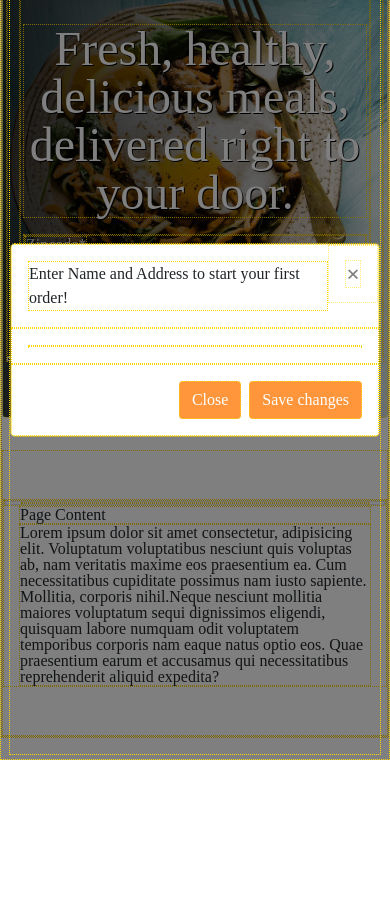
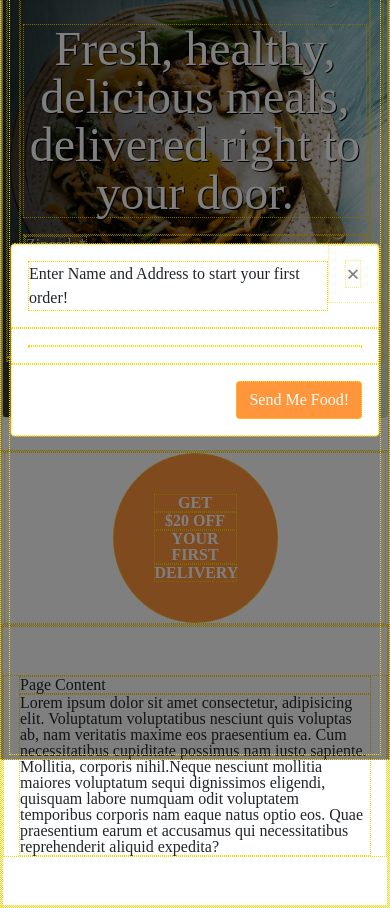
Before and after one commit to adamnorton2024/landing_topmunch, a plain HTML site: page index.html in a window 390 px wide. Both pictures are taken after a click on the button "Next". Shown: the part 84-992 px from the top of the page. Before the commit the page ends 844 px from the top, so only its background shows below. Drawn offline with nearby package versions, Linux system fonts and the light colour scheme.

Commit message:
coupon is responsive on all screen sizes.

```diff
--- a/assets/css/style.css
+++ b/assets/css/style.css
@@ -33,12 +33,12 @@ label {
     background-position-y: top;
 }
 
-.btn, .sale {
+.btn, .sale,  .sale-mobile{
     color: white;
     background-color: rgb(255, 150, 60);
 }
 
-.sale {
+.sale, .sale-mobile {
     padding: 2.5em;
     font-weight: bold;
     font-size: 1.02;
@@ -96,4 +96,8 @@ label {
         height: 100vh;
     }
 
+    .sale {
+        display: none;
+    }
+
  }
--- a/index.html
+++ b/index.html
@@ -40,7 +40,7 @@
                         </form>
 
                     </div>
-                    <div class="col border d-flex flex-column align-items-end">
+                    <div class="col d-flex flex-column align-items-end">
                         <div class="col d-flex align-items-end justify-content-end">
                             <div class="sale text-center rounded-circle">
                                 <p>GET</p>
@@ -56,12 +56,10 @@
     </header>
 
     <!-- Page Content -->
-    <section class="py-5">
-        <div class="container">
     <div class="row">
-                <div class="col border d-flex flex-column align-items-end">
-                    <div class="col d-flex align-items-end justify-content-end">
-                        <div class="sale text-center rounded-circle">
+        <div class="col">
+            <div class="col d-flex justify-content-center">
+                <div class="sale-mobile text-center rounded-circle">
                     <p>GET</p>
                     <p>$20 OFF</p>
                     <p>YOUR FIRST</p>
@@ -70,6 +68,9 @@
             </div>
         </div>
     </div>
+    <section class="py-5">
+        <div class="container">
+
             <h2 class="font-weight-light">Page Content</h2>
             <p>Lorem ipsum dolor sit amet consectetur, adipisicing elit. Voluptatum voluptatibus nesciunt quis voluptas ab, nam veritatis maxime eos praesentium ea. Cum necessitatibus cupiditate possimus nam iusto sapiente. Mollitia, corporis nihil.Neque nesciunt mollitia maiores voluptatum sequi dignissimos eligendi, quisquam labore numquam odit voluptatem temporibus corporis nam eaque natus optio eos. Quae praesentium earum et accusamus qui necessitatibus reprehenderit aliquid expedita?</p>
         </div>
@@ -92,8 +93,7 @@
                     <p id="modal-zip">...</p>
                 </div>
                 <div class="modal-footer">
-                    <button type="button" class="btn btn-secondary" data-dismiss="modal">Close</button>
-                    <button type="button" class="btn btn-primary">Save changes</button>
+                    <button type="button" class="btn btn-primary">Send Me Food!</button>
                 </div>
             </div>
         </div>
```
Lines whose indentation alone changed are shown as unchanged.
